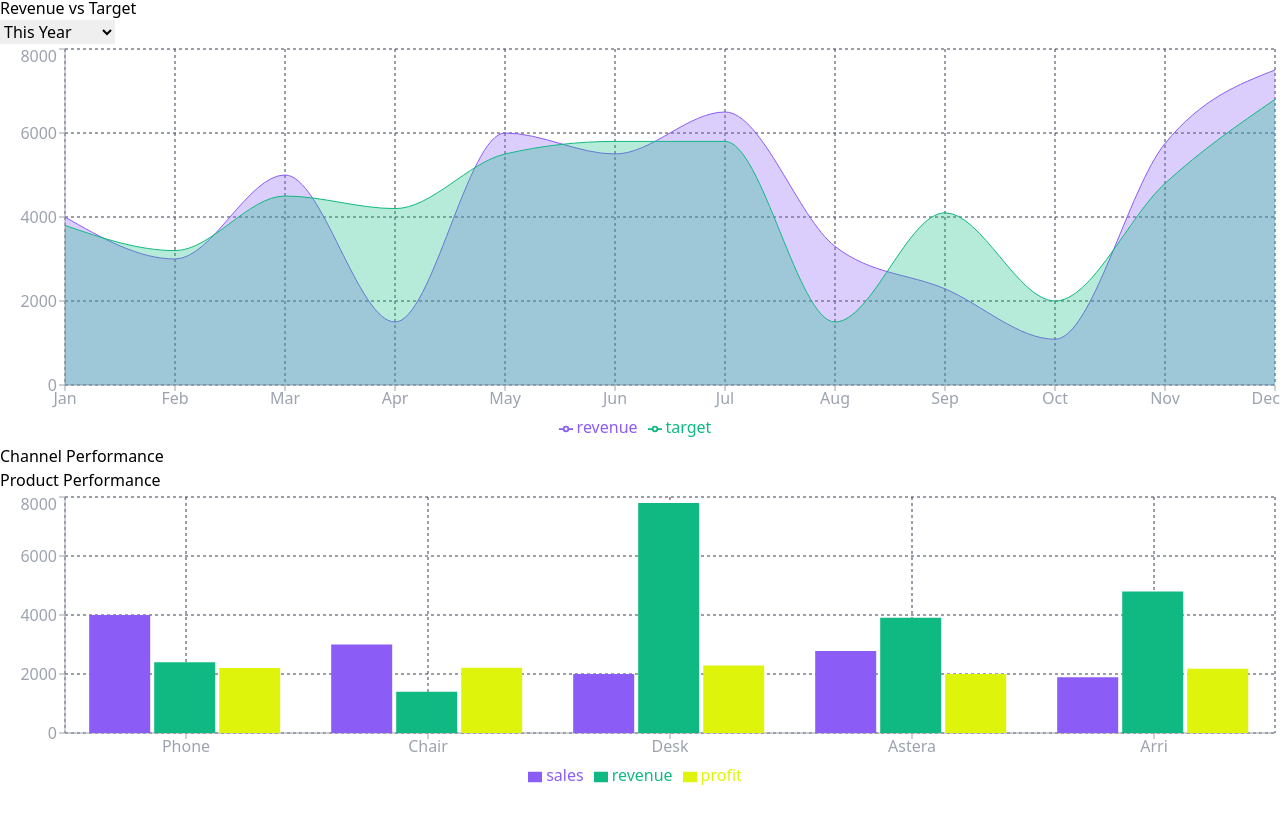
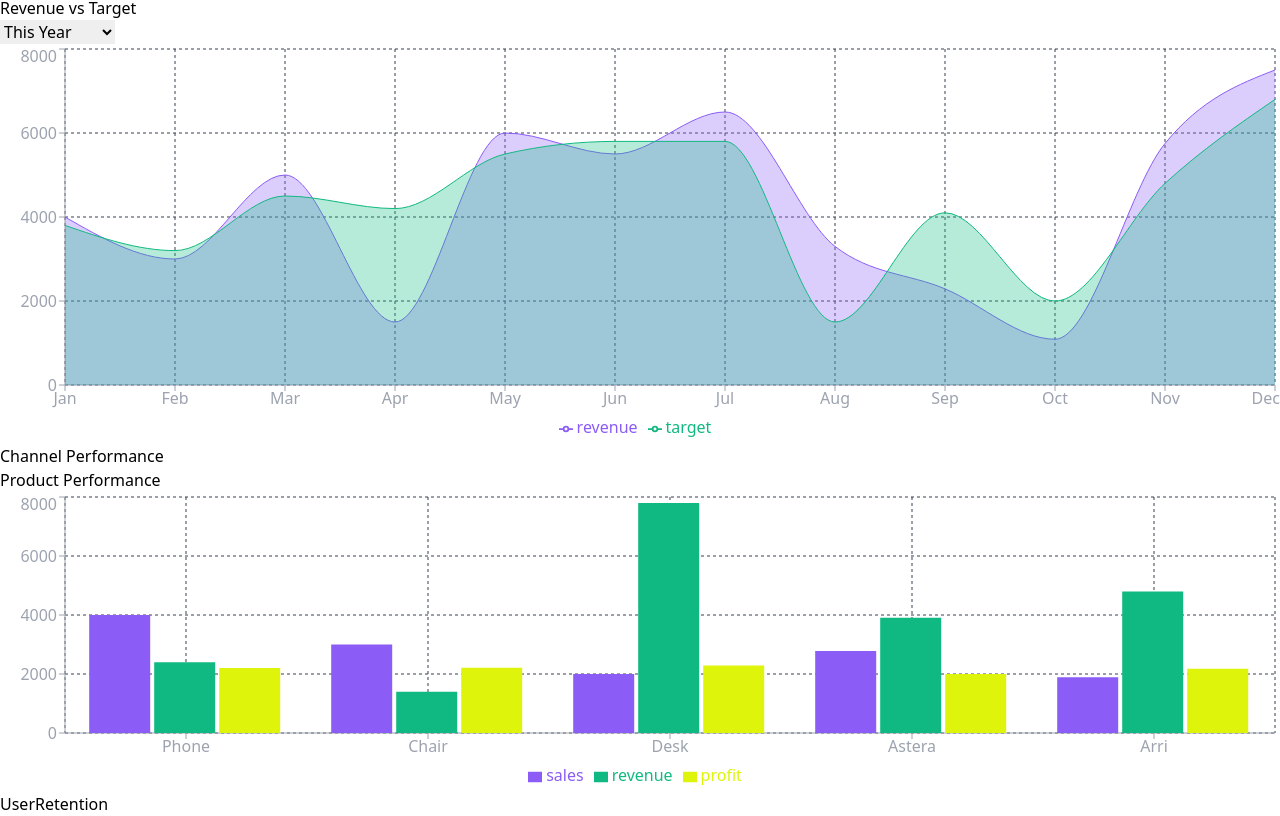
Before and after one commit to MirosBL45/dashboard, a React (Vite) app: page /analytics in a window 1280 px wide. Shown: the part 830-1646 px from the top of the page. Before the commit the page ends 1622 px from the top, so only its background shows below. Built offline with nearby package versions, Linux system fonts and the light colour scheme.

Commit message:
UserRetention started

```diff
--- /dev/null
+++ b/src/components/analytics/UserRetention.jsx
@@ -0,0 +1,5 @@
+import React from 'react';
+
+export default function UserRetention() {
+  return <div>UserRetention</div>;
+}
--- a/src/components/analytics/w-allAnalytics.jsx
+++ b/src/components/analytics/w-allAnalytics.jsx
@@ -2,10 +2,12 @@ import OverviewCards from './OverviewCards';
 import RevenueChart from './RevenueChart';
 import ChannelPerformanceChart from './ChannelPerformanceChart';
 import ProductPerformance from './ProductPerformance';
+import UserRetention from './UserRetention';
 
 export {
   OverviewCards,
   RevenueChart,
   ChannelPerformanceChart,
   ProductPerformance,
+  UserRetention,
 };
--- a/src/pages/AnalyticsPage.jsx
+++ b/src/pages/AnalyticsPage.jsx
@@ -5,6 +5,7 @@ import {
   RevenueChart,
   ChannelPerformanceChart,
   ProductPerformance,
+  UserRetention,
 } from '../components/analytics/w-allAnalytics';
 
 export default function AnalyticsPage() {
@@ -17,6 +18,7 @@ export default function AnalyticsPage() {
         <div className="grid grid-cols-1 lg:grid-cols-2 gap-8 mb-8">
           <ChannelPerformanceChart />
           <ProductPerformance />
+          <UserRetention />
         </div>
       </main>
     </div>
```
